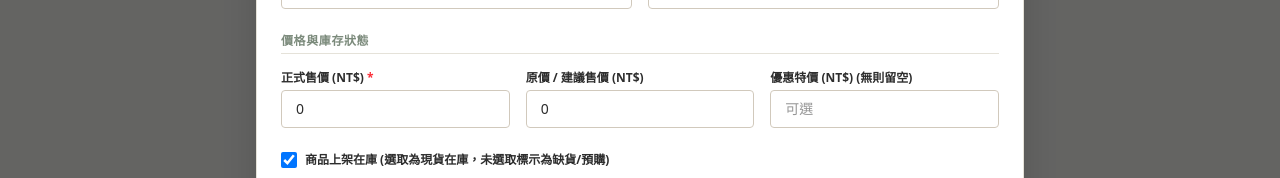
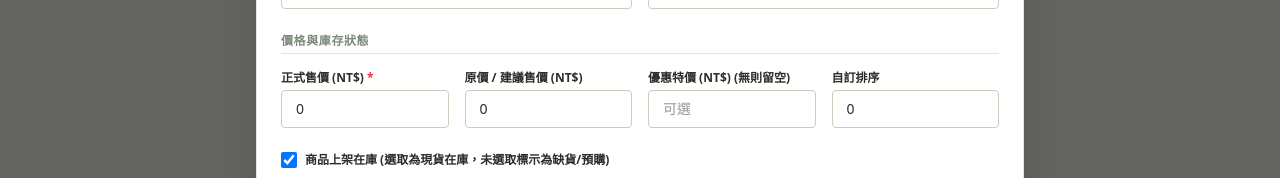
Before and after one commit to springheartliving/online-store-admin-panel, a React (Vite) app: page / in a window 1280 px wide. Both pictures are taken after a click on the button "新增商品". Shown: the part 290-468 px from the top of the page. Built offline with nearby package versions, Linux system fonts and the light colour scheme; no server answers; the database is empty.

Commit message:
新增商品排序功能

```diff
--- a/src/components/ProductEditModal.tsx
+++ b/src/components/ProductEditModal.tsx
@@ -45,6 +45,7 @@ export const ProductEditModal: React.FC<ProductEditModalProps> = ({
   const [attributes, setAttributes] = useState<ProductAttribute[]>([]);
   const [attrName, setAttrName] = useState<string>("");
   const [attrTerms, setAttrTerms] = useState<string>("");
+  const [sortOrder, setSortOrder] = useState<number>(0);
 
   const [isSubmitting, setIsSubmitting] = useState(false);
   const [errorMsg, setErrorMsg] = useState<string | null>(null);
@@ -61,6 +62,7 @@ export const ProductEditModal: React.FC<ProductEditModalProps> = ({
       setSalePrice(product && product.sale_price ? product.sale_price : "");
       setInStock(product ? product.in_stock : true);
       setShortDescription(product ? product.short_description : "");
+      setSortOrder(product && product.sort_order !== undefined ? product.sort_order : 0);
 
       // Clean description/features to plain text without bullet prefixes
       let initialDesc = "";
@@ -221,7 +223,8 @@ export const ProductEditModal: React.FC<ProductEditModalProps> = ({
       tags: mappedTags,
       images: validImages,
       attributes: attributes,
-      has_options: attributes.length > 0
+      has_options: attributes.length > 0,
+      sort_order: Number(sortOrder)
     };
 
     try {
@@ -320,7 +323,7 @@ export const ProductEditModal: React.FC<ProductEditModalProps> = ({
               價格與庫存狀態
             </h4>
 
-            <div className="grid grid-cols-1 sm:grid-cols-3 gap-4">
+            <div className="grid grid-cols-1 sm:grid-cols-4 gap-4">
               <div>
                 <label className="block text-xs font-semibold text-[#2D2D2D] mb-1">
                   正式售價 (NT$) <span className="text-red-500">*</span>
@@ -358,6 +361,20 @@ export const ProductEditModal: React.FC<ProductEditModalProps> = ({
                   value={salePrice}
                   onChange={(e) => setSalePrice(e.target.value === "" ? "" : Number(e.target.value))}
                   placeholder="可選"
+                  className="w-full text-sm px-3.5 py-2 border border-[#D1C9BC] rounded-sm focus:outline-none focus:border-[#7C8B7C]"
+                />
+              </div>
+
+              <div>
+                <label className="block text-xs font-semibold text-[#2D2D2D] mb-1">
+                  自訂排序
+                </label>
+                <input
+                  type="number"
+                  min="0"
+                  value={sortOrder}
+                  onChange={(e) => setSortOrder(Number(e.target.value))}
+                  placeholder="數字越小越前面"
                   className="w-full text-sm px-3.5 py-2 border border-[#D1C9BC] rounded-sm focus:outline-none focus:border-[#7C8B7C]"
                 />
               </div>
--- a/src/components/ProductManagement.tsx
+++ b/src/components/ProductManagement.tsx
@@ -217,7 +217,7 @@ export const ProductManagement: React.FC<ProductManagementProps> = ({
               onChange={(e) => setSortBy(e.target.value as any)}
               className="bg-[#FAF9F6] border border-[#D1C9BC] text-[#2D2D2D] rounded-sm px-2.5 py-1.5 focus:outline-none focus:border-[#7C8B7C]"
             >
-              <option value="custom">自訂寫入排序</option>
+              <option value="custom">自訂排序</option>
               <option value="id-desc">ID 新到舊</option>
               <option value="id-asc">ID 舊到新</option>
               <option value="price-desc">價格：高至低</option>
@@ -263,6 +263,7 @@ export const ProductManagement: React.FC<ProductManagementProps> = ({
                   <th className="py-3 px-4">商品名稱與分類</th>
                   <th className="py-3 px-4 text-right">定價 / 特價 (NT$)</th>
                   <th className="py-3 px-4 text-center">庫存狀態</th>
+                  <th className="py-3 px-4 text-center">排序</th>
                   <th className="py-3 px-4 text-center w-36">維護操作</th>
                 </tr>
               </thead>
@@ -346,6 +347,11 @@ export const ProductManagement: React.FC<ProductManagementProps> = ({
                             </>
                           )}
                         </button>
+                      </td>
+
+                      {/* Sort Order */}
+                      <td className="py-3 px-4 text-center font-mono font-bold text-[#6E6A5E]">
+                        {p.sort_order !== undefined ? p.sort_order : "-"}
                       </td>
 
                       {/* Actions */}
```
